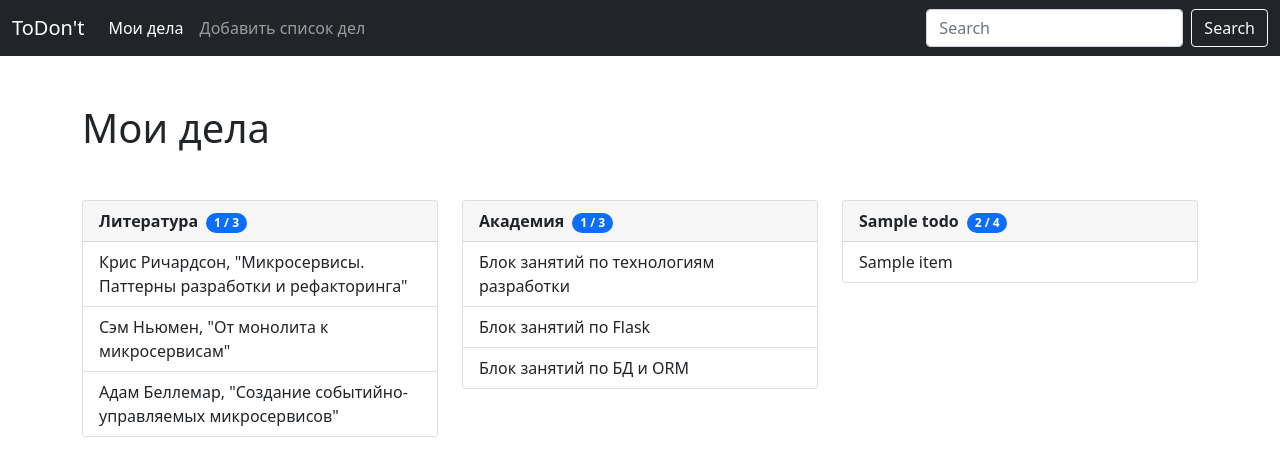
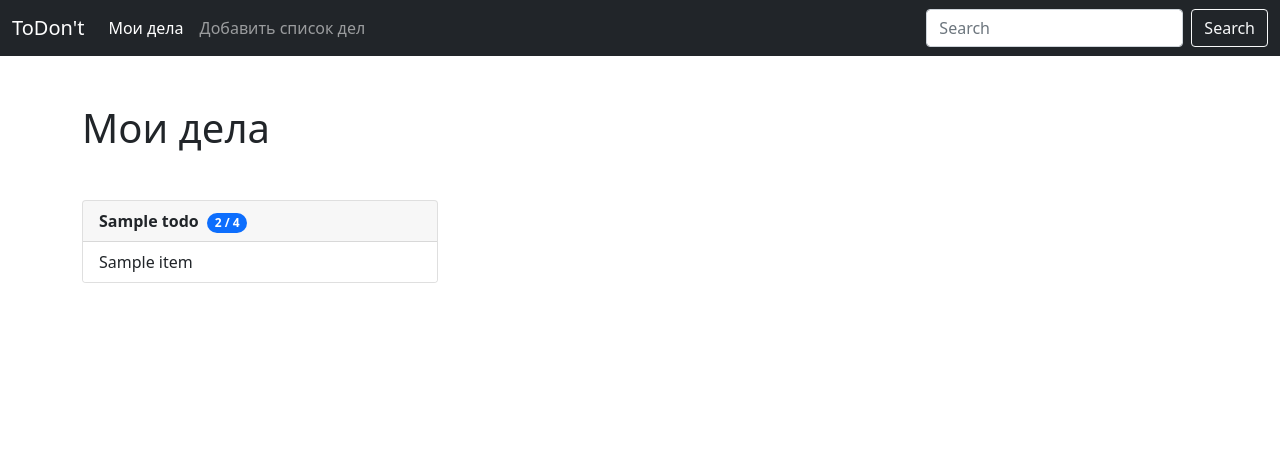
Before and after one commit to BakasaRus/aip-todo, a Flask app: template templates/index.html in a window 1280 px wide. Shown: the top 476 px of the page. Run offline with Flask 2, Linux system fonts and the light colour scheme; the template is opened without the code that fills it: most values are stand-ins (such as "Sample title", 1, 10 or a date in 2020).

Commit message:
Wrap todo lists generation in loop

```diff
--- a/app.py
+++ b/app.py
@@ -4,32 +4,38 @@ from markupsafe import escape
 app = Flask(__name__)
 
 
-todo_list = {
-    'name': 'Игры',
-    'items': [
-        {
-            'name': 'The Legend of Zelda: Breath of the Wild',
-            'is_done': True
-        },
-        {
-            'name': 'The Legend of Zelda: Skyward Sword',
-            'is_done': False
-        },
-        {
-            'name': 'Super Mario Odyssey',
-            'is_done': True
-        },
-        {
-            'name': 'Pokémon Legends: Arceus',
-            'is_done': False
-        },
-    ]
-}
+todo_lists = [
+    {
+        'name': 'Литература',
+        'items': [
+            {'name': 'Крис Ричардсон, "Микросервисы. Паттерны разработки и рефакторинга"', 'is_done': True},
+            {'name': 'Сэм Ньюмен, "От монолита к микросервисам"', 'is_done': False},
+            {'name': 'Адам Беллемар, "Создание событийно-управляемых микросервисов"', 'is_done': False},
+        ]
+    },
+    {
+        'name': 'Академия',
+        'items': [
+            {'name': 'Блок занятий по технологиям разработки', 'is_done': True},
+            {'name': 'Блок занятий по Flask', 'is_done': False},
+            {'name': 'Блок занятий по БД и ORM', 'is_done': False},
+        ]
+    },
+    {
+        'name': 'Игры',
+        'items': [
+            {'name': 'The Legend of Zelda: Breath of the Wild', 'is_done': True},
+            {'name': 'The Legend of Zelda: Skyward Sword', 'is_done': False},
+            {'name': 'Super Mario Odyssey', 'is_done': True},
+            {'name': 'Pokémon Legends: Arceus', 'is_done': False},
+        ]
+    },
+]
 
 
 @app.route('/')
 def hello_world():
-    return render_template('index.html', title="ToDon't", todo_list=todo_list)
+    return render_template('index.html', title="ToDon't", todo_lists=todo_lists)
 
 
 @app.route('/about')
--- a/templates/index.html
+++ b/templates/index.html
@@ -38,44 +38,7 @@
 <main class="container my-5">
     <h1 class="mb-5">Мои дела</h1>
     <div class="row row-cols-1 row-cols-xl-3 row-cols-lg-2 gy-4">
-        <div class="col">
-            <div class="card">
-                <div class="card-header">
-                    <strong>Литература</strong>
-                    <span class="badge rounded-pill bg-primary ms-1">1 / 3</span>
-                </div>
-                <ul class="list-group list-group-flush">
-                    <li class="list-group-item">
-                        <span>Крис Ричардсон, "Микросервисы. Паттерны разработки и рефакторинга"</span>
-                    </li>
-                    <li class="list-group-item">
-                        <span>Сэм Ньюмен, "От монолита к микросервисам"</span>
-                    </li>
-                    <li class="list-group-item">
-                        <span>Адам Беллемар, "Создание событийно-управляемых микросервисов"</span>
-                    </li>
-                </ul>
-            </div>
-        </div>
-        <div class="col">
-            <div class="card">
-                <div class="card-header">
-                    <strong>Академия</strong>
-                    <span class="badge rounded-pill bg-primary ms-1">1 / 3</span>
-                </div>
-                <ul class="list-group list-group-flush">
-                    <li class="list-group-item">
-                        <span>Блок занятий по технологиям разработки</span>
-                    </li>
-                    <li class="list-group-item">
-                        <span>Блок занятий по Flask</span>
-                    </li>
-                    <li class="list-group-item">
-                        <span>Блок занятий по БД и ORM</span>
-                    </li>
-                </ul>
-            </div>
-        </div>
+        {% for todo_list in todo_lists %}
         <div class="col">
             <div class="card">
                 <div class="card-header">
@@ -95,6 +58,7 @@
                 </ul>
             </div>
         </div>
+        {% endfor %}
     </div>
 </main>
 <footer></footer>
```
